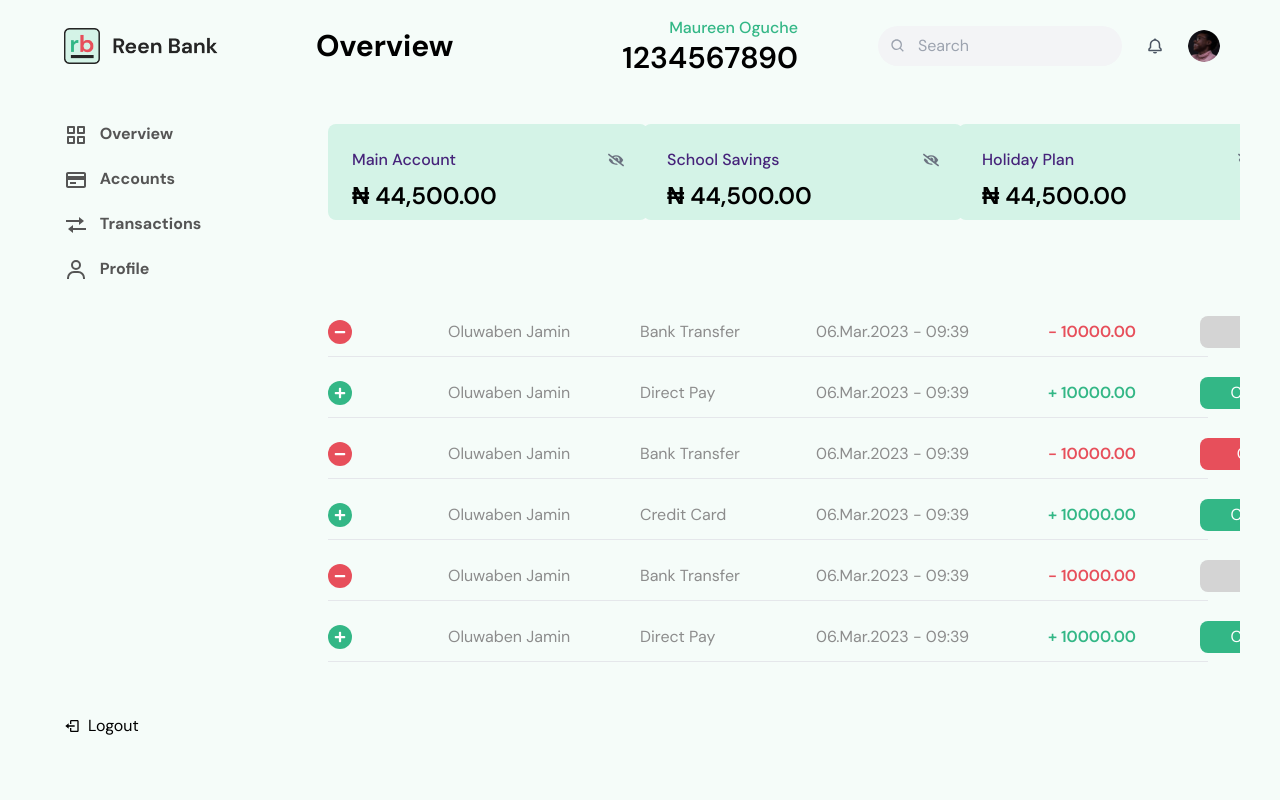
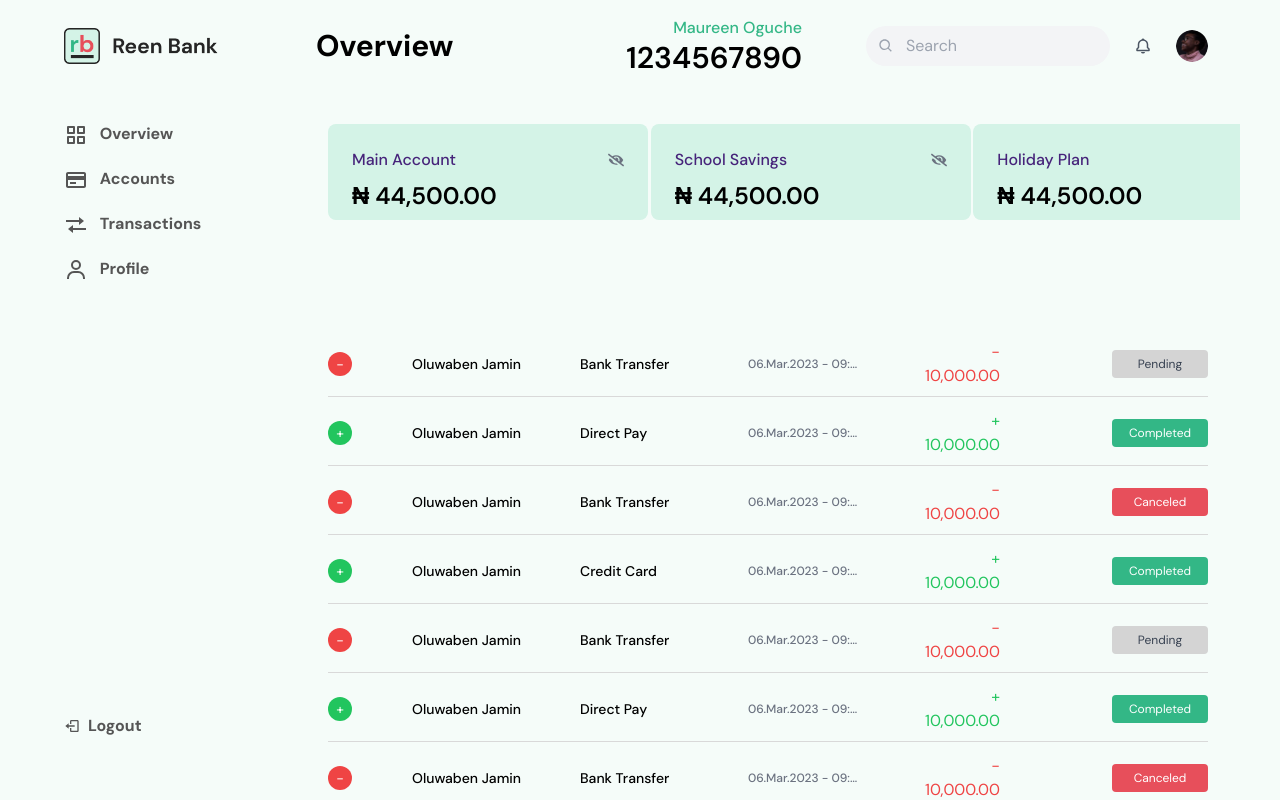
Before and after one commit to BijayX/Bankapp, a React (Vite) app: page /page-transcations in a window 1280 px wide. Built offline with nearby package versions, Linux system fonts and the light colour scheme.

Commit message:
adding features

```diff
--- a/src/components/Navbar/Navbar.tsx
+++ b/src/components/Navbar/Navbar.tsx
@@ -5,13 +5,13 @@ import profile from '../../assets/Ellipse.png'
 const Navbar: React.FC = () => {
     return (
         <header className="bg-bgcolor">
-            <div className="max-w-7xl mx-auto py-4 px-4 sm:px-6 lg:px-5">
+            <div className="max-w-7xl mx-auto py-4 px-4 sm:px-6 lg:px-5 mr-3">
                 <div className="flex items-center justify-between">
                     <div className="flex items-center">
                         <span className="font-bold text-3xl">Overview</span>
                     </div>
                     <div className="flex items-center">
-                        <div className="mr-20 text-right">
+                        <div className="mr-16 text-right">
                             <span className="block font-medium text-bg-gcolor">Maureen Oguche</span>
                             <span className="block text-3xl font-semibold">1234567890</span>
                         </div>
--- a/src/components/Siderbar/Siderbar.tsx
+++ b/src/components/Siderbar/Siderbar.tsx
@@ -20,7 +20,7 @@ const Sidebar: React.FC = () => {
     } else {
       setActiveLink("");
     }
-  }, [location.pathname]);
+  }, [location.pathname,activeLink]);
 
   return (
     <div className="bg-bgcolor w-64 flex flex-col justify-between py-7 px-2 absolute inset-y-0 left-0 transform -translate-x-full md:relative md:translate-x-0 transition duration-200 ease-in-out">
@@ -31,32 +31,32 @@ const Sidebar: React.FC = () => {
         <nav className="py-12">
           <a
             onClick={() => navigate("/page-Dashboard")}
-            className={`block py-2.5 px-4 text-txtcol font-bold transition duration-200 ${activeLink === "page-Dashboard" ?  "text-[#32c48c]" : ""} `}
+            className={`block py-2.5 px-4 text-txtcol font-bold transition duration-200 ${activeLink === "page-Dashboard" ?  "text-[#33b887]" : ""} `}
           >
             <BiGridAlt className="inline-block mr-2 text-2xl" /> Overview
           </a>
           <a
             onClick={() => navigate("/accounts")}
-            className={`block py-2.5 px-4 text-txtcol font-bold transition duration-200 ${activeLink === "accounts" ? "text-[#32c48c]" : ""}`}
+            className={`block py-2.5 px-4 text-txtcol font-bold transition duration-200 ${activeLink === "accounts" ? "text-[#33b887]" : ""}`}
           >
             <BiCreditCard className="inline-block mr-2 text-2xl" /> Accounts
           </a>
           <a
             onClick={() => navigate("/page-transcations")}
-            className={`block py-2.5 px-4 text-txtcol font-bold transition duration-200 ${activeLink === "page-transcations" ? "text-[#32c48c]" : ""} `}
+            className={`block py-2.5 px-4 text-txtcol font-bold transition duration-200 ${activeLink === "page-transcations" ? "text-[#33b887]" : ""} `}
           >
             <BiTransfer className="inline-block mr-2 text-2xl" /> Transactions
           </a>
           <a
             onClick={() => navigate("/profile")}
-            className={`block py-2.5 px-4 text-txtcol font-bold transition duration-200 ${activeLink === "profile" ? "text-[#32c48c]" : ""}`}
+            className={`block py-2.5 px-4 text-txtcol font-bold transition duration-200 ${activeLink === "profile" ? "text-[#33b887]" : ""}`}
           >
             <BiUser className="inline-block mr-2 text-2xl" /> Profile
           </a>
         </nav>
       </div>
       <div className="py-6 mr-6">
-        <button className="flex items-center py-2.5 px-4 w-full rounded transition duration-200 hover:bg-red-500 hover:text-white">
+        <button className="flex items-center py-2.5 px-4 w-full font-bold rounded transition duration-200 text-txtcol hover:text-red-600">
           <BiLogOut className="inline-block mr-2" /> Logout
         </button>
       </div>
--- a/src/components/TransactionsList.tsx
+++ b/src/components/TransactionsList.tsx
@@ -11,7 +11,7 @@ const TransactionsList: React.FC = () => {
   ];
 
   return (
-    <div className="bg-white rounded-lg p-6 mb-6">
+    <div className=" rounded-lg p-6 mb-6">
       <div className="flex justify-between items-center mb-4">
         <h2 className="text-xl font-semibold">Transactions</h2>
         <button onClick={()=>navigate("/page-transcations")} className="text-green-500 hover:text-green-600 text-2xl ">→</button>
--- a/src/components/Transcations.tsx
+++ b/src/components/Transcations.tsx
@@ -1,71 +1,70 @@
 import React from 'react';
-import { FaPlus, FaMinus } from 'react-icons/fa';
 import { useNavigate } from 'react-router-dom';
 
 interface Transaction {
-  id: number;
+  type: 'credit' | 'debit';
   name: string;
-  type: string;
+  method: string;
   date: string;
-  amount: number;
+  amount: string;
   status: 'Pending' | 'Completed' | 'Canceled';
 }
 
-interface TransactionsProps {
-  showHeader?: boolean;
+interface TransactionsComponentProps {
+  hideHeader?: boolean;
 }
 
-const Transactions: React.FC<TransactionsProps> = ({ showHeader = true }) => {
-  const navigate = useNavigate()
-  const transactions: Transaction[] = [
-    { id: 1, name: "Oluwaben Jamin", type: "Bank Transfer", date: "06.Mar.2023 - 09:39", amount: -10000.00, status: "Pending" },
-    { id: 2, name: "Oluwaben Jamin", type: "Direct Pay", date: "06.Mar.2023 - 09:39", amount: 10000.00, status: "Completed" },
-    { id: 3, name: "Oluwaben Jamin", type: "Bank Transfer", date: "06.Mar.2023 - 09:39", amount: -10000.00, status: "Canceled" },
-    { id: 4, name: "Oluwaben Jamin", type: "Credit Card", date: "06.Mar.2023 - 09:39", amount: 10000.00, status: "Completed" },
-    { id: 5, name: "Oluwaben Jamin", type: "Bank Transfer", date: "06.Mar.2023 - 09:39", amount: -10000.00, status: "Pending" },
-    { id: 6, name: "Oluwaben Jamin", type: "Direct Pay", date: "06.Mar.2023 - 09:39", amount: 10000.00, status: "Completed" },
-  ];
-
-  const getStatusColor = (status: Transaction['status']): string => {
-    switch (status) {
-      case "Completed": return "bg-bg-gcolor text-white";
-      case "Canceled": return "bg-[#E74F5B] text-white";
-      default: return "bg-[#D4D4D4] text-[#555555]";
-    }
+const Transactions: React.FC<Transaction> = ({ type, name, method, date, amount, status}) => {
+  const statusColors = {
+    Pending: 'bg-[#D4D4D4] text-gray-700',
+    Completed: 'bg-bg-gcolor text-white',
+    Canceled: 'bg-[#E74F5B] text-white',
   };
 
   return (
-    <div className=" ">
-      {showHeader && (
+    <div className="flex items-center py-2">
+      <div className="flex-grow grid grid-cols-8 gap-2 sm:gap-4 md:gap-6 lg:gap-14 items-center">
+        <div className={`w-6 h-6 rounded-full flex items-center justify-center ${type === 'credit' ? 'bg-green-500' : 'bg-red-500'} mr-4`}>
+          <span className="text-white text-sm">{type === 'credit' ? '+' : '-'}</span>
+        </div>
+        <span className="col-span-2 text-sm font-medium overflow-hidden overflow-ellipsis whitespace-nowrap">{name}</span>
+        <span className="col-span-2 text-sm overflow-hidden font-medium overflow-ellipsis whitespace-nowrap">{method}</span>
+        <span className="col-span-2 text-xs text-gray-500 font-medium overflow-hidden overflow-ellipsis whitespace-nowrap">{date}</span>
+        <span className={`col-span-2 text-right ${type === 'credit' ? 'text-green-500' : 'text-red-500'}`}>
+          {amount}
+        </span>
+        <span className={`col-start-11 col-span-2 w-24 h-7 rounded text-xs flex items-center justify-center ${statusColors[status]}`}>
+          {status}
+        </span>
+      </div>
+    </div>
+  );
+};
+
+const TransactionsComponent: React.FC<TransactionsComponentProps> = ({ hideHeader }) => {
+  const navigate = useNavigate()
+  const transactions: Transaction[] = [
+    { type: 'debit', name: 'Oluwaben Jamin', method: 'Bank Transfer', date: '06.Mar.2023 - 09:39', amount: '- 10,000.00', status: 'Pending' },
+    { type: 'credit', name: 'Oluwaben Jamin', method: 'Direct Pay', date: '06.Mar.2023 - 09:39', amount: '+ 10,000.00', status: 'Completed' },
+    { type: 'debit', name: 'Oluwaben Jamin', method: 'Bank Transfer', date: '06.Mar.2023 - 09:39', amount: '- 10,000.00', status: 'Canceled' },
+    { type: 'credit', name: 'Oluwaben Jamin', method: 'Credit Card', date: '06.Mar.2023 - 09:39', amount: '+ 10,000.00', status: 'Completed' },
+    { type: 'debit', name: 'Oluwaben Jamin', method: 'Bank Transfer', date: '06.Mar.2023 - 09:39', amount: '- 10,000.00', status: 'Pending' },
+    { type: 'credit', name: 'Oluwaben Jamin', method: 'Direct Pay', date: '06.Mar.2023 - 09:39', amount: '+ 10,000.00', status: 'Completed' },
+    { type: 'debit', name: 'Oluwaben Jamin', method: 'Bank Transfer', date: '06.Mar.2023 - 09:39', amount: '- 10,000.00', status: 'Canceled' },
+  ];
+
+  return (
+    <div>
+      {!hideHeader && (
         <div className="flex justify-between items-center mb-4">
-          <h2 className="text-xl font-bold">Transactions</h2>
-          <a onClick={()=>navigate("/page-transcations")} className="text-green-500 flex items-center">
-            View All
-            <svg className="w-4 h-4 ml-1" fill="none" stroke="currentColor" viewBox="0 0 24 24" xmlns="http://www.w3.org/2000/svg">
-              <path strokeLinecap="round" strokeLinejoin="round" strokeWidth="2" d="M9 5l7 7-7 7"></path>
-            </svg>
-          </a>
+          <h2 className="text-lg font-semibold">Transactions</h2>
+          <a onClick={()=>navigate("/page-transcations")} className="text-2xl font-extrabold text-green-500">→</a>
         </div>
       )}
-      <div className="space-y-5">
-        {transactions.map((transaction) => (
-          <div key={transaction.id} className="flex items-center justify-between border-b pb-2 mb-2">
-            <div className="flex items-center space-x-24">
-              <div className={`w-6 h-6 rounded-full flex items-center justify-center ${transaction.amount > 0 ? 'bg-bg-gcolor text-white' : 'bg-[#E74F5B] text-white'}`}>
-                {transaction.amount > 0 ? <FaPlus size={12} /> : <FaMinus size={12} />}
-              </div>
-              <div className="flex items-center space-x-16 ">
-                <span className="w-32 text-[#8C8C8C]">{transaction.name}</span>
-                <span className="w-28 text-[#8C8C8C]">{transaction.type}</span>
-                <span className="w-40 text-[#8C8C8C]">{transaction.date}</span>
-                <span className={`w-24 text-right font-semibold ${transaction.amount > 0 ? 'text-bg-gcolor' : 'text-[#E74F5B]'}`}>
-                  {transaction.amount > 0 ? '+' : '-'} {Math.abs(transaction.amount).toFixed(2)}
-                </span>
-                <span className={`w-36 h-8 flex items-center justify-center text-bold rounded-lg text-base ${getStatusColor(transaction.status)}`}>
-                  {transaction.status}
-                </span>
-              </div>
-            </div>
+      <div className="space-y-1">
+        {transactions.map((transaction, index) => (
+          <div key={index} className="border-b border-[#D9D9D9]">
+            <Transactions {...transaction} />
           </div>
         ))}
       </div>
@@ -73,4 +72,4 @@ const Transactions: React.FC<TransactionsProps> = ({ showHeader = true }) => {
   );
 };
 
-export default Transactions;
+export default TransactionsComponent;
--- a/src/pages/Accounts/Account.tsx
+++ b/src/pages/Accounts/Account.tsx
@@ -11,7 +11,7 @@ const Account: React.FC = () => {
 
   return (
     <div className="p-2 bg-[#f5fcf9] ">
-      <div className="grid grid-cols-4 gap-6">
+      <div className="grid grid-cols-4 gap-9">
         <AccountCard title="Main Account" balance="₦ 44,500.00" showBalance={showBalance} toggleShowBalance={toggleShowBalance} />
         <AccountCard title="School Savings" balance="₦ 44,500.00" showBalance={showBalance} toggleShowBalance={toggleShowBalance} />
         <AccountCard title="Holiday Plan" balance="₦ 44,500.00" showBalance={showBalance} toggleShowBalance={toggleShowBalance} />
--- a/src/pages/Profile/Profile.tsx
+++ b/src/pages/Profile/Profile.tsx
@@ -79,7 +79,7 @@ const UserProfile: React.FC = () => {
           </div>
         </div>
 
-        <div className="col-span-1">
+        <div className="col-span-1 mr-2">
           <div className="bg-[#D4F3E7] rounded-lg p-6 ml-6">
             <div className="flex justify-between items-center">
               <h3 className="text-blueis font-medium">Main Account</h3>
@@ -92,7 +92,7 @@ const UserProfile: React.FC = () => {
             </p>
           </div>
 
-          <div className="bg-white py-10">
+          <div className=" py-10">
             <TransactionsList />
           </div>
         </div>
--- a/src/pages/Transcations/TranscationsPage.tsx
+++ b/src/pages/Transcations/TranscationsPage.tsx
@@ -1,6 +1,6 @@
 import React from 'react';
 import AccountCard from '../../components/Card/AccountCard';
-import Transactions from '../../components/Transcations';
+import TransactionsComponent from '../../components/Transcations';
 
 
 const TransactionsPage: React.FC = () => {
@@ -12,13 +12,13 @@ const TransactionsPage: React.FC = () => {
 
   return (
     <div className="bg-[#f5fcf9] p-2">
-      <div className="grid grid-cols-3 gap-4.5">
+      <div className="grid grid-cols-3 gap-19">
         <AccountCard title="Main Account" balance="₦ 44,500.00" showBalance={showBalance} toggleShowBalance={toggleShowBalance} hideButtons />
         <AccountCard title="School Savings" balance="₦ 44,500.00" showBalance={showBalance} toggleShowBalance={toggleShowBalance} hideButtons />
         <AccountCard title="Holiday Plan" balance="₦ 44,500.00" showBalance={showBalance} toggleShowBalance={toggleShowBalance} hideButtons />
       </div>
-      <div className="mt-24">
-        <Transactions showHeader={false} />
+      <div className="mt-28 mr-0">
+        <TransactionsComponent hideHeader />
       </div>
     </div>
   );
--- a/tailwind.config.js
+++ b/tailwind.config.js
@@ -7,7 +7,7 @@ export default {
   theme: {
     extend: {
       spacing: {
-        '4.5': '65px',
+        '19': '5.5rem',
       },
       fontFamily: {
         'bebas': ['Bebas Neue', 'sans-serif'],
@@ -22,6 +22,7 @@ export default {
         'bgcolor':'#f5fcf9',
         'sidecol':'#32c48c'
 
+
       },
       borderRadius: {
         '4xl': '2rem',
```
Also changed, not shown: src/components/AccountLists.tsx (+1 -7 lines).
